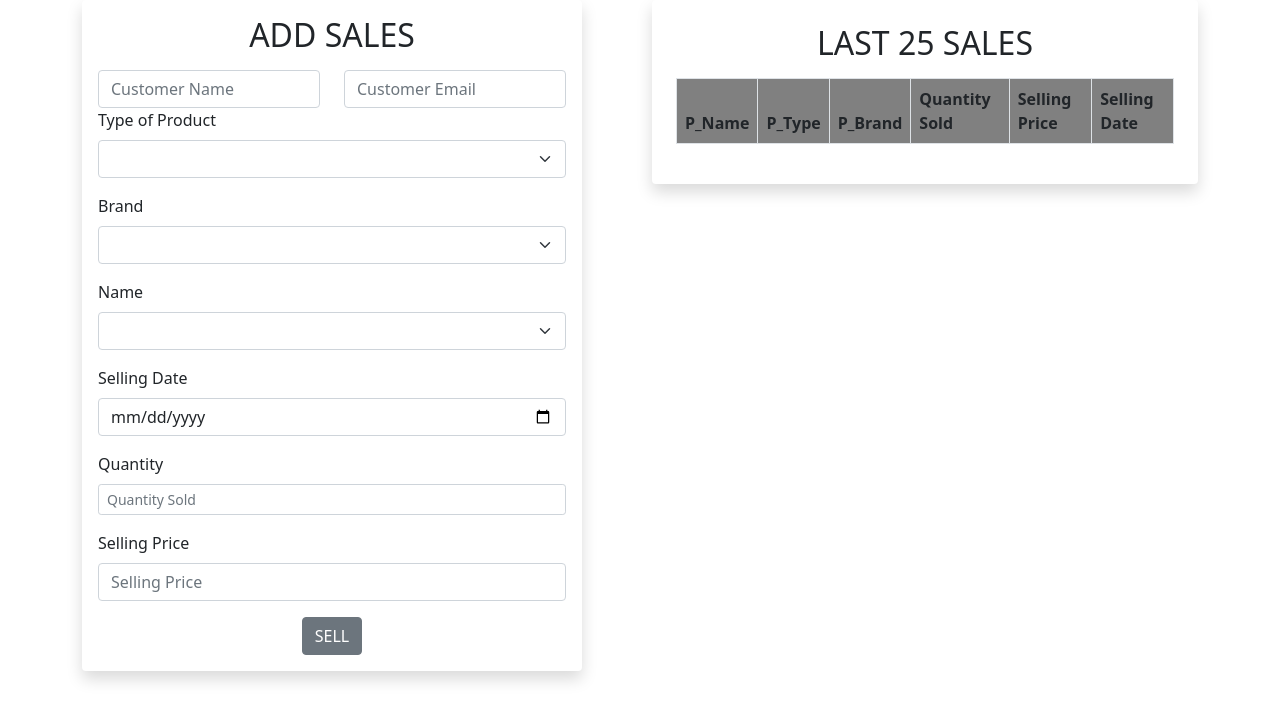
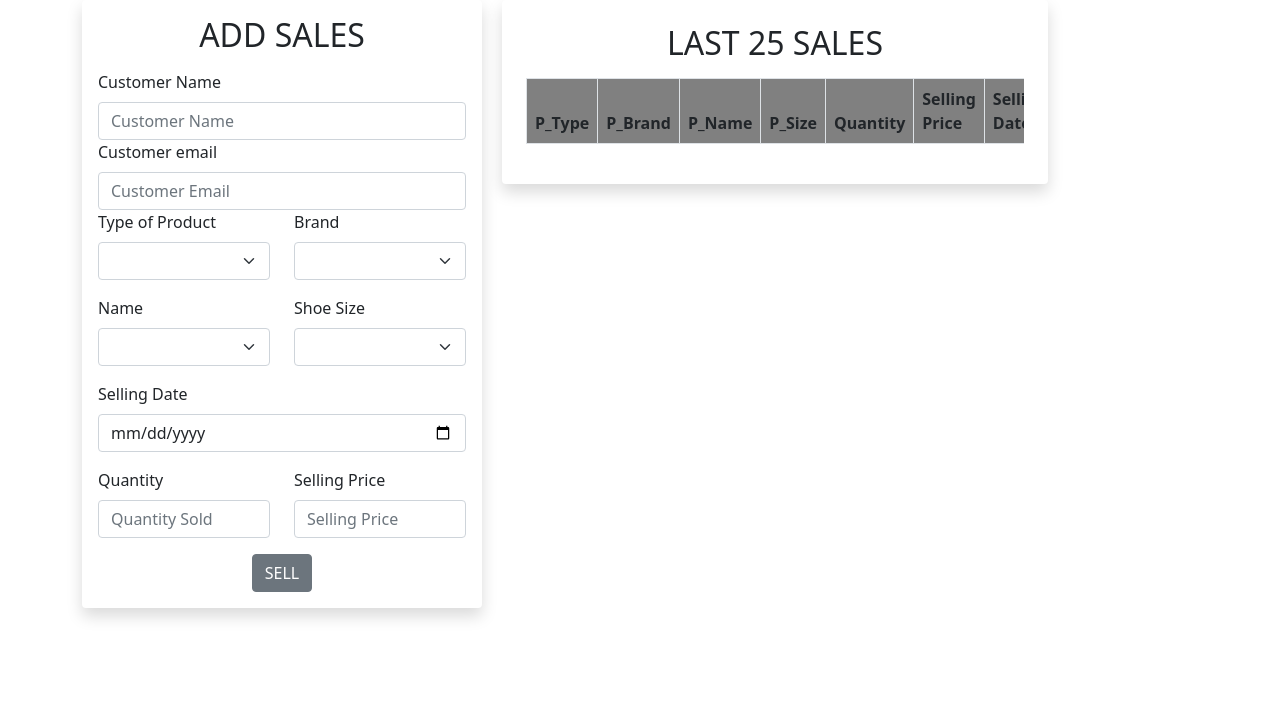
Before and after one commit to Mayank-711/SalesandRetail, a Django app: page /sales/ in a window 1280 px wide; the page is wider, and only the part inside the window is pictured. Shown: the part 56-777 px from the top of that part. Run offline with Django 5.2, Linux system fonts and the light colour scheme; data comes from the database, SQL or seed files in the repository; both versions use the stored data as it was after the commit; lists and menus that the app fills with data are empty.

Commit message:
sizesort

```diff
--- a/Django-SalesandRetail/inventory/models.py
+++ b/Django-SalesandRetail/inventory/models.py
@@ -22,3 +22,4 @@ class Sales(models.Model):
     QuantitySold=models.IntegerField()
     PS_Date=models.DateField(null=True,blank=True)
     SellingPrice=models.IntegerField()
+    PS_Size = models.IntegerField(default = 8)
--- a/Django-SalesandRetail/inventory/views.py
+++ b/Django-SalesandRetail/inventory/views.py
@@ -43,7 +43,7 @@ def SalesPage(request):
     producttype = Inventory.objects.filter(username=username).values('P_Type').distinct()
     btype = Inventory.objects.filter(username=username).values('P_Brand').distinct()
     ntype = Inventory.objects.filter(username=username).values('p_Name').distinct()
-
+    ssize = Inventory.objects.filter(username=username).values('P_Size').distinct()
     if request.method == "POST":
         data = request.POST
         customer_name = data.get('cname')
@@ -54,7 +54,7 @@ def SalesPage(request):
         QuantitySold = data.get("scount")
         PS_date = data.get("sellingDate")
         SellingPrice = data.get("sellingPrice")
-
+        PS_Size = data.get('Ssize')
         # Create a new sales record
         Sales.objects.create(
             username=username,
@@ -65,16 +65,17 @@ def SalesPage(request):
             PS_Date=PS_date,
             SellingPrice=SellingPrice,
             customer_name=customer_name,
-            customer_email=customer_email
+            customer_email=customer_email,
+            PS_Size = PS_Size
         )
 
         # Update the inventory
-        Inventory.objects.filter(username=username, P_Type=PS_Type, P_Brand=PS_Brand, p_Name=PS_Name).update(
+        Inventory.objects.filter(username=username, P_Type=PS_Type, P_Brand=PS_Brand, p_Name=PS_Name,P_Size=PS_Size).update(
             P_Stock=F('P_Stock') - int(QuantitySold)
         )
 
         return redirect("sales")
 
     qset = Sales.objects.all().order_by('-PS_Date')[:25]
-    context = {'ptypes': producttype, 'brandtypes': btype, 'pnames': ntype, "Sales": qset}
+    context = {'ptypes': producttype, 'brandtypes': btype, 'pnames': ntype, "Sales": qset,"Ssize":ssize}
     return render(request, 'inventory/sales.html', context=context)
--- a/Django-SalesandRetail/templates/inventory/sales.html
+++ b/Django-SalesandRetail/templates/inventory/sales.html
@@ -6,71 +6,86 @@
     <div class="col-md-6">
       <form method="post">
         {% csrf_token %}
-        <div class="shadow p-3 mb-5 bg-white rounded" style="max-width: 500px;">
+        <div class="shadow p-3 mb-5 bg-white rounded" style="max-width: 400px;">
           <h2 class="text-center mb-3">ADD SALES</h2>
-          <div class="row">
-            <div class="col">
-              <input type="text" class="form-control" placeholder="Customer Name" aria-label="First name" name="cname" style="max-width: 250px;">
+          <div >
+            <div>
+              <label for="stype" class="form-label">Customer Name</label>
+              <input type="text" class="form-control" placeholder="Customer Name" aria-label="Customer Name" name="cname"  required>
             </div>
-            <div class="col">
-              <input type="email" class="form-control" placeholder="Customer Email" aria-label="email" name="cmail">
+            <div>
+              <label for="stype" class="form-label">Customer email</label>
+              <input type="email" class="form-control" placeholder="Customer Email" aria-label="Customer Email" name="cmail" required>
             </div>
           </div>
+          <div class="row mb-3">
+            <div class="col">
               <label for="stype" class="form-label">Type of Product</label>
-          <div class="input-group mb-3">
               <select id="stype" class="form-select" aria-label="Type of Product" name="stype" required>
                 {% for ptype in ptypes %}
                 <option value="{{ ptype.P_Type }}">{{ ptype.P_Type }}</option>
                 {% endfor %}
               </select>
             </div>
-
+            <div class="col">
               <label for="sbrand" class="form-label">Brand</label>
-          <div class="input-group mb-3">
               <select id="sbrand" class="form-select" aria-label="Brand" name="sbrand" required>
                 {% for btype in brandtypes %}
                 <option value="{{ btype.P_Brand }}">{{ btype.P_Brand }}</option>
                 {% endfor %}
               </select>
             </div>
-
+          </div>
+          <div class="row mb-3">
+            <div class="col">
               <label for="sname" class="form-label">Name</label>
-          <select id="sname" class="form-select mb-3" aria-label="Name" name="sname" required>
+              <select id="sname" class="form-select" aria-label="Name" name="sname" required>
                 {% for pname in pnames %}
                 <option value="{{ pname.p_Name }}">{{ pname.p_Name }}</option>
                 {% endfor %}
               </select>
-
-          <div class="mb-3">
+            </div>
+            <div class="col">
+              <label for="shoeSize" class="form-label">Shoe Size</label>
+              <select class="form-select" id="shoeSize" name="Ssize" required>
+                {% for ss in Ssize %}
+                <option value="{{ ss.P_Size }}">{{ ss.P_Size }}</option>
+                {% endfor %}
+              </select>
+            </div>
+          </div>
+          <div class="row mb-3">
+            <div class="col">
               <label for="sellingDate" class="form-label">Selling Date</label>
               <input type="date" class="form-control" id="sellingDate" name="sellingDate" required>
             </div>
-
-          <div class="mb-3">
+          </div>
+          <div class="row mb-3">
+            <div class="col">
               <label for="scount" class="form-label">Quantity</label>
-            <input type="text" class="form-control form-control-sm" id="scount" placeholder="Quantity Sold" name="scount" required>
+              <input type="text" class="form-control" id="scount" placeholder="Quantity Sold" name="scount" required>
             </div>
-
-          <div class="mb-3">
+            <div class="col">
               <label for="sellingPrice" class="form-label">Selling Price</label>
               <input type="text" class="form-control" id="sellingPrice" placeholder="Selling Price" name="sellingPrice" required>
             </div>
-
+          </div>
           <button type="submit" class="btn btn-secondary d-block mx-auto">SELL</button>
         </div>
       </form>
     </div>
-    <div class="col-md-6">
+    <div class="col-md-6" style="margin-left: -150px;">
       <div class="shadow p-4 mb-5 bg-white rounded" style="width: 100%;">
         <h2 class="text-center mb-3">LAST 25 SALES</h2>
         <div class="InventoryStatus" style="max-height: 500px; overflow-y: auto;">
           <table class="table table-bordered table-hover">
             <thead style="background-color: gray;">
               <tr>
-                <th>P_Name</th>
                 <th>P_Type</th>
                 <th>P_Brand</th>
-                <th>Quantity Sold</th>
+                <th>P_Name</th>
+                <th>P_Size</th>
+                <th>Quantity</th>
                 <th>Selling Price</th>
                 <th>Selling Date</th>
               </tr>
@@ -79,9 +94,10 @@
               {% for item in Sales %}
               {% if item.username == user.username %}
               <tr>
-                <td>{{ item.PS_Name }}</td>
                 <td>{{ item.PS_Type }}</td>
                 <td>{{ item.PS_Brand }}</td>
+                <td>{{ item.PS_Name }}</td>
+                <td>{{ item.PS_Size }}</td>
                 <td>{{ item.QuantitySold }}</td>
                 <td>{{ item.SellingPrice }}</td>
                 <td>{{ item.PS_Date }}</td>
```
Also changed, not shown: Django-SalesandRetail/templates/inventory/inventory.html (+9 -7 lines), Django-SalesandRetail/db.sqlite3, Django-SalesandRetail/inventory/migrations/0006_sales_ps_size_alter_inventory_p_size.py (added). Lines whose indentation alone changed are shown as unchanged.
